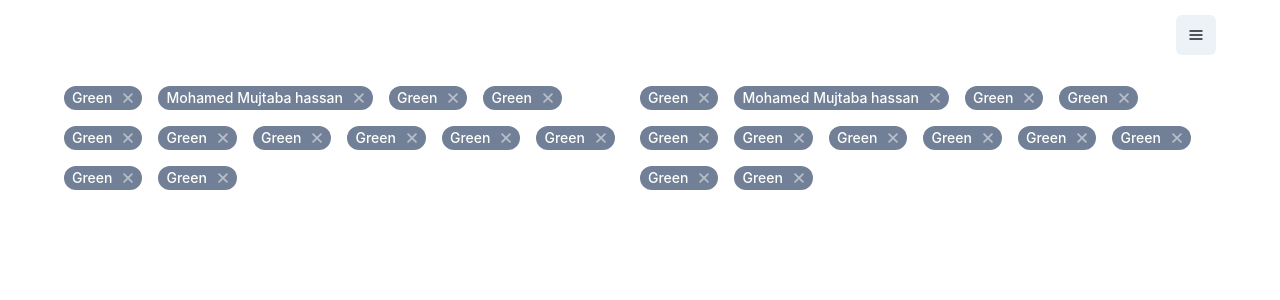
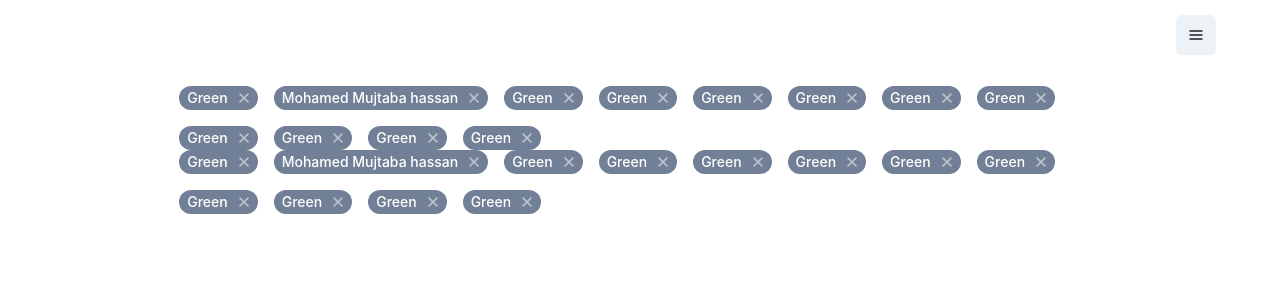
Before and after one commit to MohamedMujtaba/uni-v1, a Next.js app: page /settings in a window 1280 px wide. Shown: the top 300 px of the page. Built offline with nearby package versions, Linux system fonts and the light colour scheme.

Commit message:
Fix flex direction

```diff
--- a/pages/settings/index.jsx
+++ b/pages/settings/index.jsx
@@ -3,7 +3,7 @@ import { Flex, HStack, Tag, TagLabel, TagCloseButton } from "@chakra-ui/react";
 const index = () => {
   return (
     <Container>
-      <Flex w="100%" alignItems="center" justifyContent="center" mt={4}>
+      <Flex w="100%" alignItems="center" justifyContent="center" mt={4} flexDirection="column">
         <Flex
           spacing={4}
           wrap="wrap"
```
